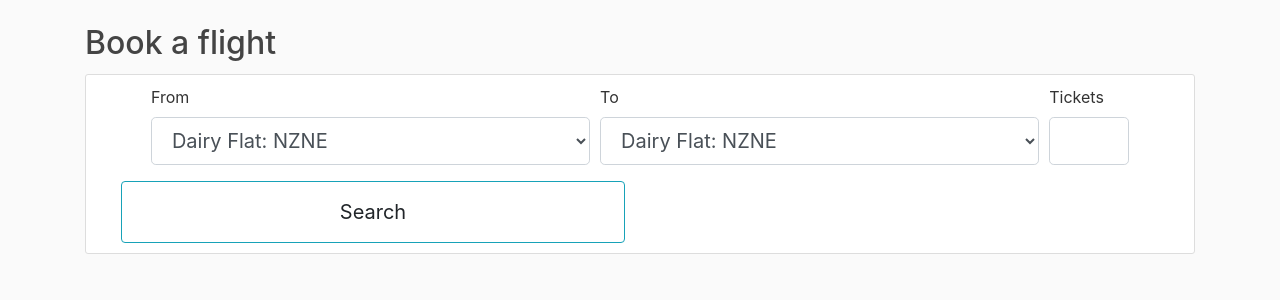
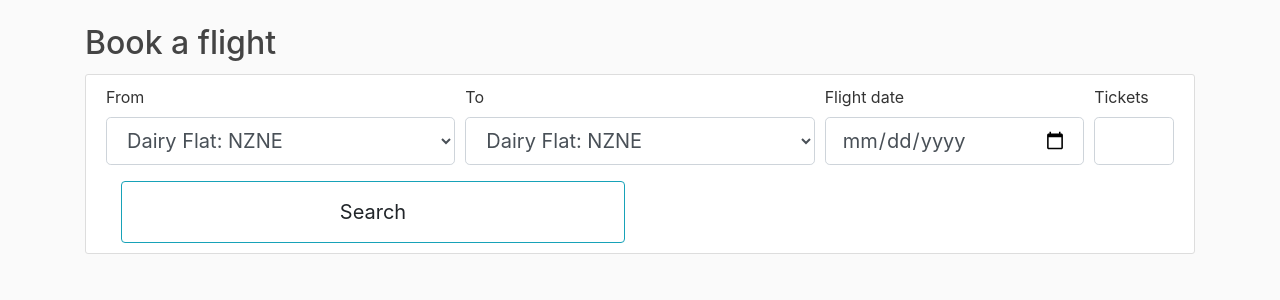
Before and after one commit to baconeta/159352-assignment2, a Flask app: page /booking in a window 1280 px wide. Shown: the part 56-356 px from the top of the page. Run offline with Flask 2, Linux system fonts and the light colour scheme; data comes from the database, SQL or seed files in the repository; both versions use the stored data as it was after the commit; some libraries are stand-ins or nearby versions.

Commit message:
working calendar and date field

```diff
--- a/flightbookingapp/forms.py
+++ b/flightbookingapp/forms.py
@@ -1,12 +1,19 @@
 from flask_wtf import FlaskForm
-from wtforms import StringField, PasswordField, SubmitField, BooleanField, SelectField, IntegerField
+from wtforms import StringField, PasswordField, SubmitField, BooleanField, IntegerField
 from wtforms.validators import DataRequired, Length, Email, EqualTo, ValidationError, NumberRange
 from wtforms_sqlalchemy.fields import QuerySelectField
+from wtforms.fields import DateField
 from flightbookingapp.models import Customer, Airport
 
 
 def airports():
     return Airport.query.all()
+
+
+def validate_email(email):
+    customer = Customer.query.filter_by(email=email.data).first()
+    if customer:
+        raise ValidationError('Email address is already registered.')
 
 
 class RegistrationForm(FlaskForm):
@@ -17,11 +24,6 @@ class RegistrationForm(FlaskForm):
     confirm_password = PasswordField('Confirm Password',
                                      validators=[DataRequired(), Length(min=6, max=40), EqualTo('password')])
     submit = SubmitField('Register')
-
-    def validate_email(self, email):
-        customer = Customer.query.filter_by(email=email.data).first()
-        if customer:
-            raise ValidationError('Email address is already registered.')
 
 
 class LoginForm(FlaskForm):
@@ -35,13 +37,12 @@ class BookingForm(FlaskForm):
     fly_from = QuerySelectField('From', query_factory=airports, allow_blank=False)
     fly_to = QuerySelectField('To', query_factory=airports, allow_blank=False)
     tickets = IntegerField('Tickets', validators=[NumberRange(min=1, max=6, message="Select between 1 and 6 tickets.")])
-    # calendar =
+    calendar = DateField('Flight date', validators=[DataRequired(message="Choose a date to fly")])
     submit = SubmitField('Search')
 
-    # TODO add validator for tickets number
-    def validate_airports(self, fly_from, fly_to):
-        if fly_to == " " or fly_from == " ":
-            raise ValidationError('Select an airport')
+    def validate_fly_to(self, fly_to):
+        if fly_to.data == self.fly_from.data:
+            raise ValidationError('You can\'t fly to and from the same airport.')
 
 
 class FindBookingForm(FlaskForm):
--- a/flightbookingapp/routes.py
+++ b/flightbookingapp/routes.py
@@ -59,18 +59,15 @@ def logout():
 
 @app.route('/booking', methods=['GET', 'POST'])
 def booking():
-    # airports = Airport.query.all()
     form = BookingForm()
     if form.validate_on_submit():
         fly_from = form.fly_from.data.int_code
         fly_to = form.fly_to.data.int_code
         tickets = form.tickets.data
-        print("You are searching for bookings from " + fly_from + " to " + fly_to)
-        return redirect(url_for('search_results', fly_from=fly_from, fly_to=fly_to, tickets=tickets))
-    # for airport in airports:
-    #     form.fly_from.choices.append(airport.name + ": " + airport.int_code)
-    #     form.fly_to.choices.append(airport.name + ": " + airport.int_code)
-    return render_template('booking.html', title='Book a flight', form=form)  # , airports=airports)
+        calendar = form.calendar.data
+        print("You are searching for bookings from " + fly_from + " to " + fly_to + " on " + str(calendar))
+        return redirect(url_for('search_results', fly_from=fly_from, fly_to=fly_to, tickets=tickets, date=calendar))
+    return render_template('booking.html', title='Book a flight', form=form)
 
 
 @app.route('/customer')
@@ -108,7 +105,7 @@ def bookings():
                            user_bookings=user_bookings, departures=departures, form=form)
 
 
-@app.route('/search_results/<fly_from>&<fly_to>&<tickets>')
-def search_results(fly_from, fly_to, tickets):
+@app.route('/search_results/<fly_from>&<fly_to>&<tickets>&<date>')
+def search_results(fly_from, fly_to, tickets, date):
     # TODO handle finding correct flights
     return render_template('search_results.html', title='Find a Flight')
--- a/flightbookingapp/templates/booking.html
+++ b/flightbookingapp/templates/booking.html
@@ -3,9 +3,10 @@
     <h2 class="card-title"> Book a flight </h2>
     <div class="content-section">
         <form method="POST" action="">
+            {{ form.csrf_token }}
             {{ form.hidden_tag() }}
             <fieldset class="form-row justify-content-center">
-                <div class="form-group col-md-5">
+                <div class="form-group col-md-4">
                     {{ form.fly_from.label(class="form-control-label") }}
                     {% if form.fly_from.errors %}
                         {{ form.fly_from(class="form-control form-control-lg is-invalid") }}
@@ -18,7 +19,7 @@
                         {{ form.fly_from(class="form-control form-control-lg") }}
                     {% endif %}
                 </div>
-                <div class="form-group col-md-5">
+                <div class="form-group col-md-4">
                     {{ form.fly_to.label(class="form-control-label") }}
                     {% if form.fly_to.errors %}
                         {{ form.fly_to(class="form-control form-control-lg is-invalid") }}
@@ -29,6 +30,19 @@
                         </div>
                     {% else %}
                         {{ form.fly_to(class="form-control form-control-lg") }}
+                    {% endif %}
+                </div>
+                <div class="form-group col-md-3">
+                    {{ form.calendar.label(class="form-control-label") }}
+                    {% if form.calendar.errors %}
+                        {{ form.calendar(class="form-control form-control-lg is-invalid") }}
+                        <div class="invalid-feedback">
+                            {% for error in form.calendar.errors %}
+                                <span>{{ error }}</span>
+                            {% endfor %}
+                        </div>
+                    {% else %}
+                        {{ form.calendar(class="form-control form-control-lg") }}
                     {% endif %}
                 </div>
                 <div class="form-group col-md-1">
--- a/flightbookingapp/templates/bookings.html
+++ b/flightbookingapp/templates/bookings.html
@@ -12,6 +12,7 @@
         <h2 class="bookings-heading"> Search for a booking </h2>
     {% endif %}
 <form method="POST" action="">
+    {{ form.csrf_token }}
     {{ form.hidden_tag() }}
     <fieldset class="form-row">
         <div class="form-group col-md-5">
--- a/flightbookingapp/templates/login.html
+++ b/flightbookingapp/templates/login.html
@@ -2,6 +2,7 @@
 {% block content %}
     <div class="content-section">
         <form method="POST" action="">
+            {{ form.csrf_token }}
             {{ form.hidden_tag() }}
             <fieldset class="form-group">
                 <legend class="border-bottom mb-4">Login</legend>
--- a/flightbookingapp/templates/register.html
+++ b/flightbookingapp/templates/register.html
@@ -2,6 +2,7 @@
 {% block content %}
     <div class="content-section">
         <form method="POST" action="">
+            {{ form.csrf_token }}
             {{ form.hidden_tag() }}
             <fieldset class="form-group">
                 <legend class="border-bottom mb-4">Create an account</legend>
```
Also changed, not shown: flightbookingapp/main.db.
